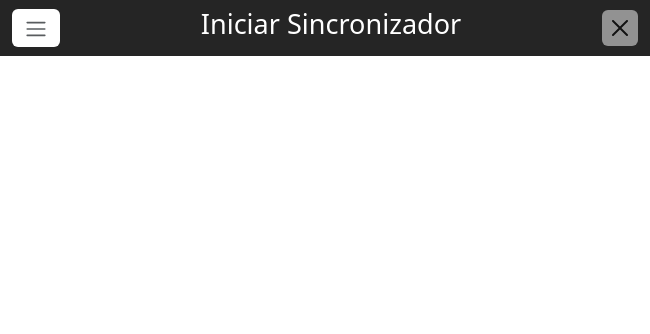
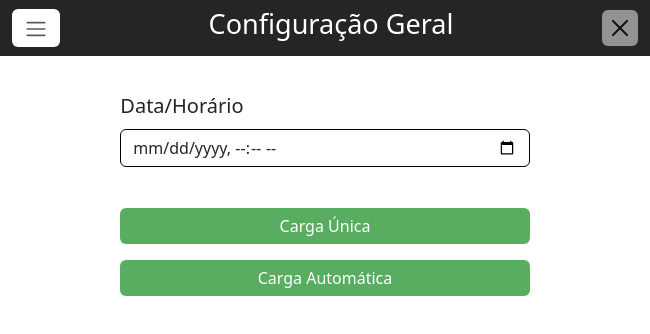
Before and after one commit to rodrigoDearo/SaurusSync, an Electron app: page Integrador/src/pages/startSync.html in a window 650 px wide. Drawn offline with nearby package versions, Linux system fonts and the light colour scheme; no server answers; files whose address does not match are found by name.

Commit message:
Fim da Branch

```diff
--- a/Integrador/src/pages/startSync.html
+++ b/Integrador/src/pages/startSync.html
@@ -16,7 +16,7 @@
                 <span class="navbar-toggler-icon" id="button_menu_icon"></span>
             </button>
 
-            <h2 class="titulo">Iniciar Sincronizador</h2>
+            <h2 class="titulo">Configuração Geral</h2>
             <button class='btn btn-close btn-outline-light' id="botaoCloseApp" onclick="closeApp()"></button>
         </div>
     </nav>
@@ -39,6 +39,16 @@
         </div>
     </div>
 
+    <form class="container-fluid col-8" id="formularioFull">
+        <div class="mb-3" id="last-input">
+            <label class="form-label">Data/Horário</label>
+            <input type="datetime-local" id="datetime-input" class="form-control input-text" required>
+        </div>
+        <button type="submit" onclick="clique()" class="btn btn-primary container botao-save mb-3">Carga Única</button>
+        <button type="submit" onclick="" class="btn btn-primary container botao-save">Carga Automática</button>
+    </form>
+
+
 
     <script src="https://cdn.jsdelivr.net/npm/bootstrap@5.3.0-alpha3/dist/js/bootstrap.bundle.min.js" integrity="sha384-ENjdO4Dr2bkBIFxQpeoTz1HIcje39Wm4jDKdf19U8gI4ddQ3GYNS7NTKfAdVQSZe" crossorigin="anonymous"></script>
     <script src="../main.js" type="module"></script>
@@ -46,3 +56,6 @@
     <script src="../files_front/script.js"></script>
 </body>
 </html>
+<!--
+
+-->
--- a/Integrador/src/structures/routes.js
+++ b/Integrador/src/structures/routes.js
@@ -10,6 +10,9 @@ function chamarFuncaoNoServidor() {
 }
 
 
+/**
+ * Função que faz requisição para porta 3000 para fechamento ao app Electron.js
+ */
 function closeApp() {
     fetch('http://localhost:3000/closeApp')
         .then(response => response.text())
@@ -22,6 +25,9 @@ function closeApp() {
 }
 
 
+/**
+ * Função de requisição para porta 3000 para gravar dados do cadastro de informações do Saurus
+ */
 function saveSaurus(){
     let chave = document.getElementById('chaveCaixa-input').value;
     let dominio = document.getElementById('dominio-input').value;
@@ -38,6 +44,9 @@ function saveSaurus(){
 }
 
 
+/**
+ * Função de requisição para porta 3000 para gravar dados do cadastro de informações Gerais do app
+ */
 function saveGeral(){
     let timer = document.getElementById('timer-input').value;
     fetch(`http://localhost:3000/saveGeral/${timer}`)
@@ -51,6 +60,10 @@ function saveGeral(){
     })
 }
 
+
+/**
+ * Função de requisição para porta 3000 para carregar valores dos campos "value" dos inputs HTML Saurus
+ */
 function carregarInfoSaurus(){
     fetch('http://localhost:3000/carregarInfo')
     .then(response => response.json())
@@ -60,6 +73,10 @@ function carregarInfoSaurus(){
     });
 }
 
+
+/**
+ * Função de requisição para porta 3000 para carregar valores dos campos "value" dos inputs HTML geral
+ */
 function carregarInfoGeral(){
     fetch('http://localhost:3000/carregarInfo')
     .then(response => response.json())
@@ -68,6 +85,16 @@ function carregarInfoGeral(){
     });
 }
 
+
+
+function clique(){
+    alert('Hello World');
+    alert(document.getElementById('datetime-input').value);
+}
+
+/**
+ * Função para rodar funções no carregamento das paginas
+ */
 window.onload = function(){
     carregarInfoSaurus();
     carregarInfoGeral();
```
Also changed, not shown: Integrador/src/pages/configGeral.html (+2 -2 lines), Integrador/src/pages/consultStatus.html (+5 -2 lines), Integrador/src/structures/manipulacaoJSON.js (+10 -3 lines), Integrador/src/build/dados.json.
